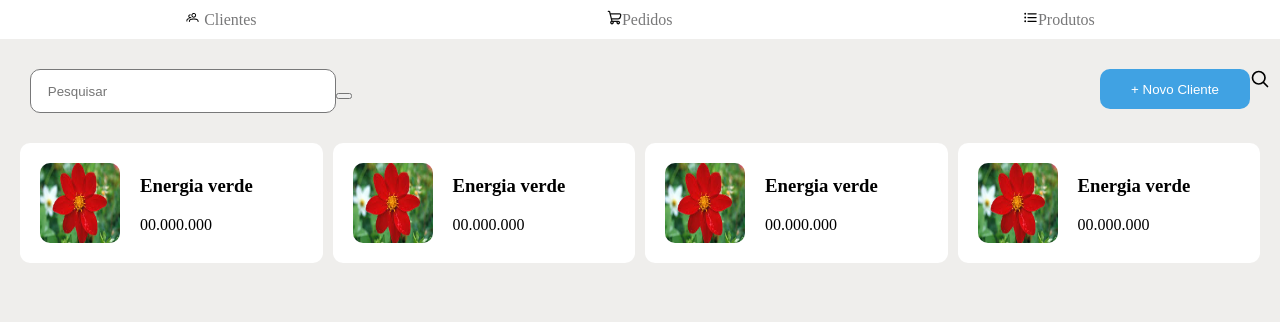
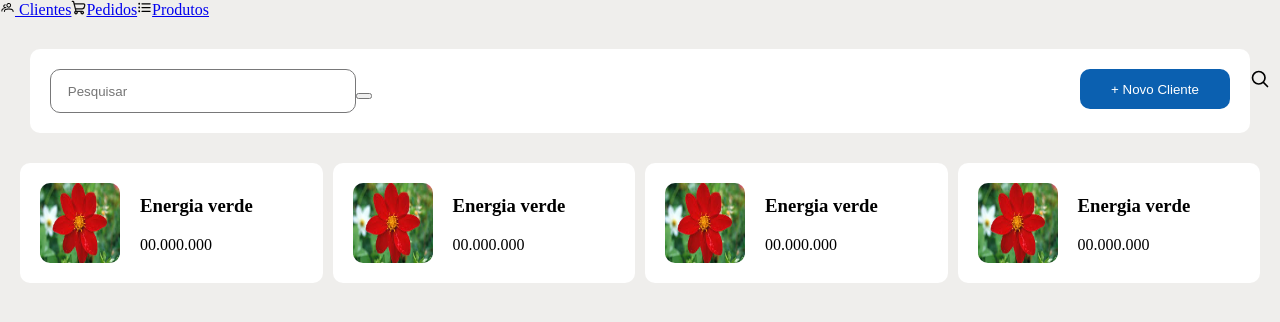
Before and after one commit to carol-andradech/teste-tecnico-ana, a React (Vite) app: page / in a window 1280 px wide. Shown: the top 322 px of the page. Built offline with nearby package versions, Linux system fonts and the light colour scheme.

Commit message:
useLocalStorage added

```diff
--- a/src/App.css
+++ b/src/App.css
@@ -1,4 +1,4 @@
-header {
+/*header {
     justify-content: center;
     align-items: center;
     background-color: white;
@@ -14,7 +14,7 @@ a {
     text-decoration: none;
     color: #787879;
   }
-
+*/
 .svg-img {
   width: 15px;
   height: 15px;
@@ -27,6 +27,9 @@ a {
   flex-direction: row;
   justify-content: space-between;
   margin: 30px;
+  background-color: white;
+  padding: 20px;
+  border-radius: 10px;
 }
 
 .search-bar input {
@@ -52,7 +55,7 @@ a {
 .btn-search {
   width: 150px;
   height: 40px;
-  background-color: #40a2e3;
+  background-color: #0b60b0;
   border: none;
   border-radius: 10px;
   color: white;
@@ -133,7 +136,7 @@ a {
   margin-left: auto; /* Move o botão para o canto direito */
   width: 100px; /* Defina a largura do botão */
   height: 40px; /* Defina a altura do botão */
-  background-color: #40a2e3; /* Cor de fundo do botão */
+  background-color: #0b60b0; /* Cor de fundo do botão */
   border: none; /* Remove a borda do botão */
   border-radius: 10px; /* Adiciona borda arredondada ao botão */
   color: white; /* Cor do texto do botão */
--- a/src/App.tsx
+++ b/src/App.tsx
@@ -1,11 +1,12 @@
-import * as yup from "yup"; // Biblioteca externa
+import * as yup from "yup";
 import { yupResolver } from "@hookform/resolvers/yup";
-import React, { useState, useEffect } from "react"; // Biblioteca externa
-import { useForm } from "react-hook-form"; // Biblioteca externa
-import Modal from "react-modal"; // Biblioteca externa
-import searchImg from "../src/assets/search-img.svg"; // Arquivo local do projeto
-import HeaderBar from "./Components/Header/HeaderBar"; // Arquivo local do projeto
-import "./App.css"; // Estilos (arquivo local do projeto)
+import React, { useState, useEffect } from "react";
+import { useForm } from "react-hook-form";
+import Modal from "react-modal";
+import searchImg from "../src/assets/search-img.svg";
+import HeaderBar from "./Components/Header/HeaderBar";
+import "./App.css";
+import { useClient } from "./Components/useLocalStorage"; // Importe o hook useClient
 
 Modal.setAppElement("#root");
 
@@ -22,11 +23,13 @@ const schema = yup.object().shape({
 });
 
 export default function App() {
-  const [newClientModalOpen, setNewClientModalOpen] = useState(false); // Estado para controlar se o modal de adicionar novo cliente está aberto
-  const [clientDetailsModalOpen, setClientDetailsModalOpen] = useState(false); // Estado para controlar se o modal de detalhes do cliente está aberto
-  const [formData, setFormData] = useState(null); // Estado para armazenar os dados do formulário
+  const [newClientModalOpen, setNewClientModalOpen] = useState(false);
+  const [clientDetailsModalOpen, setClientDetailsModalOpen] = useState(false);
+  const [formData, setFormData] = useState(null);
   const [selectedClient, setSelectedClient] = useState(null);
-  const [clients, setClients] = useState([]);
+
+  // Utilize o hook useClient para gerenciar os clientes
+  const { createClient, updateClient, deleteClient, clients } = useClient();
 
   const {
     register,
@@ -37,35 +40,6 @@ export default function App() {
     resolver: yupResolver(schema),
   });
 
-  // Função para salvar os dados no localStorage
-  const saveFormData = (data) => {
-    localStorage.setItem("formData", JSON.stringify(data));
-  };
-
-  // Função para remover os dados do localStorage
-  const removeFormData = () => {
-    localStorage.removeItem("formData");
-  };
-
-  const onSubmit = (data) => {
-    const newClient = {
-      id: clients.length + 1, // Gerar um novo ID único para o cliente
-      ...data, // Utilizar os dados do formulário
-      foto: "https://via.placeholder.com/150", // Adicionar uma URL padrão para a foto (você pode alterar conforme necessário)
-    };
-
-    const updatedClients = [...clients, newClient]; // Criar uma nova lista de clientes com o novo cliente adicionado
-
-    console.log(updatedClients); // Mostrar a lista de clientes atualizada no console (opcional)
-
-    setNewClientModalOpen(false); // Fechar o modal após o envio do formulário
-    reset(); // Redefinir o formulário após o envio
-    saveFormData(data); // Salvar os dados no localStorage
-
-    setClients(updatedClients); // Atualizar o estado dos clientes com a nova lista de clientes
-  };
-
-  // useEffect para verificar e carregar dados do localStorage ao carregar a página
   useEffect(() => {
     const savedData = JSON.parse(localStorage.getItem("formData"));
     if (savedData) {
@@ -78,27 +52,16 @@ export default function App() {
     setClientDetailsModalOpen(true);
   };
 
+  const onSubmit = (data) => {
+    // Adicione um novo cliente usando o método createClient do hook useClient
+    createClient(data);
+    setNewClientModalOpen(false);
+    reset();
+  };
+
   return (
     <>
-      <header>
-        <div className="header-center">
-          <a href="https://exemplo.com">
-            <img src="src\assets\clientes.svg" alt="" className="svg-img" />{" "}
-            Clientes
-          </a>
-
-          <a href="https://exemplo.com">
-            <img src="src\assets\pedidos.svg" alt="" className="svg-img" />
-            Pedidos
-          </a>
-
-          <a href="https://exemplo.com">
-            <img src="src\assets\produtos.svg" alt="" className="svg-img" />
-            Produtos
-          </a>
-        </div>
-      </header>
-
+      <HeaderBar />
       <div className="search">
         <div className="search-bar">
           <form action="">
@@ -210,6 +173,7 @@ export default function App() {
                 {errors.numero && <span>{errors.numero.message}</span>}
               </div>
             </div>
+
             <button className="btn-modal" type="submit">
               Salvar
             </button>
@@ -246,6 +210,7 @@ export default function App() {
           </div>
         </div>
       </div>
+
       <Modal
         isOpen={clientDetailsModalOpen}
         onRequestClose={() => clientDetailsModalOpen(false)}
@@ -298,6 +263,7 @@ export default function App() {
           </>
         )}
       </Modal>
+
       <div className="clients-list">
         {/* Lista de clientes */}
         {clients.map((client) => (
--- /dev/null
+++ b/src/Components/useLocalStorage.tsx
@@ -0,0 +1,40 @@
+import { useEffect, useState } from "react";
+
+export default function usaLocalStorage(key, initialValue) {
+  const [value, setValue] = useState(
+    localStorage[key] ? JSON.parse(localStorage[key]) : initialValue
+  );
+
+  useEffect(() => {
+    localStorage.setItem(key, JSON.stringify(value));
+  }, [value, key]);
+
+  return [value, setValue];
+}
+
+export function useClient() {
+  const [clients, setClients] = usaLocalStorage("clients", []);
+
+  const createClient = (clientInfo) => {
+    setClients((prevClients) => [...prevClients, clientInfo]);
+  };
+
+  const updateClient = (clientId, newClientInfo) => {
+    setClients((prevClients) => {
+      const clientIndex = prevClients.findIndex(
+        (client) => client.id === clientId
+      );
+      const updatedClients = [...prevClients];
+      updatedClients.splice(clientIndex, 1, newClientInfo);
+      return updatedClients;
+    });
+  };
+
+  const deleteClient = (clientId) => {
+    setClients((prevClients) =>
+      prevClients.filter((client) => client.id !== clientId)
+    );
+  };
+
+  return { createClient, updateClient, deleteClient, clients };
+}
```
Lines whose indentation alone changed are shown as unchanged.
